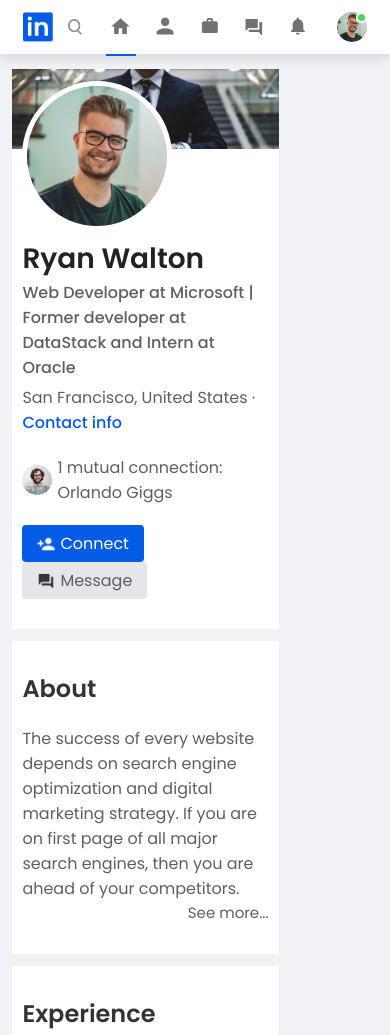
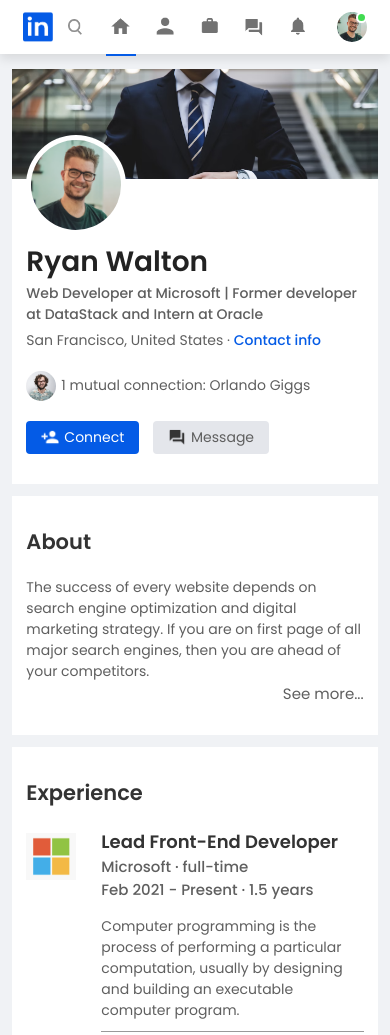
Before and after one commit to russell-crooms/LinkedIn-Clone-Practice-Project, a plain HTML site: page profile.html in a window 390 px wide. Shown: the top 1035 px of the page. Drawn offline with Linux system fonts and the light colour scheme.

Commit message:
Make profile page responsive

```diff
--- a/style.css
+++ b/style.css
@@ -894,6 +894,23 @@
     .post-activity-link img {
         margin-right: 0px;
     }
+
+    .profile-main, .profile-sidebar {
+        flex-basis: 100%;
+    }
+
+    .profile-container {
+        font-size: 14px;
+    }
+
+    .profile-pic {
+        width: 100px;
+        margin-top: -50px;
+    }
+
+    .profile-description {
+        font-size: 14px;
+    }
 }
 
 /* left off at 1:32:08 https://www.youtube.com/watch?v=0ihPVIrf_Dw */
```
